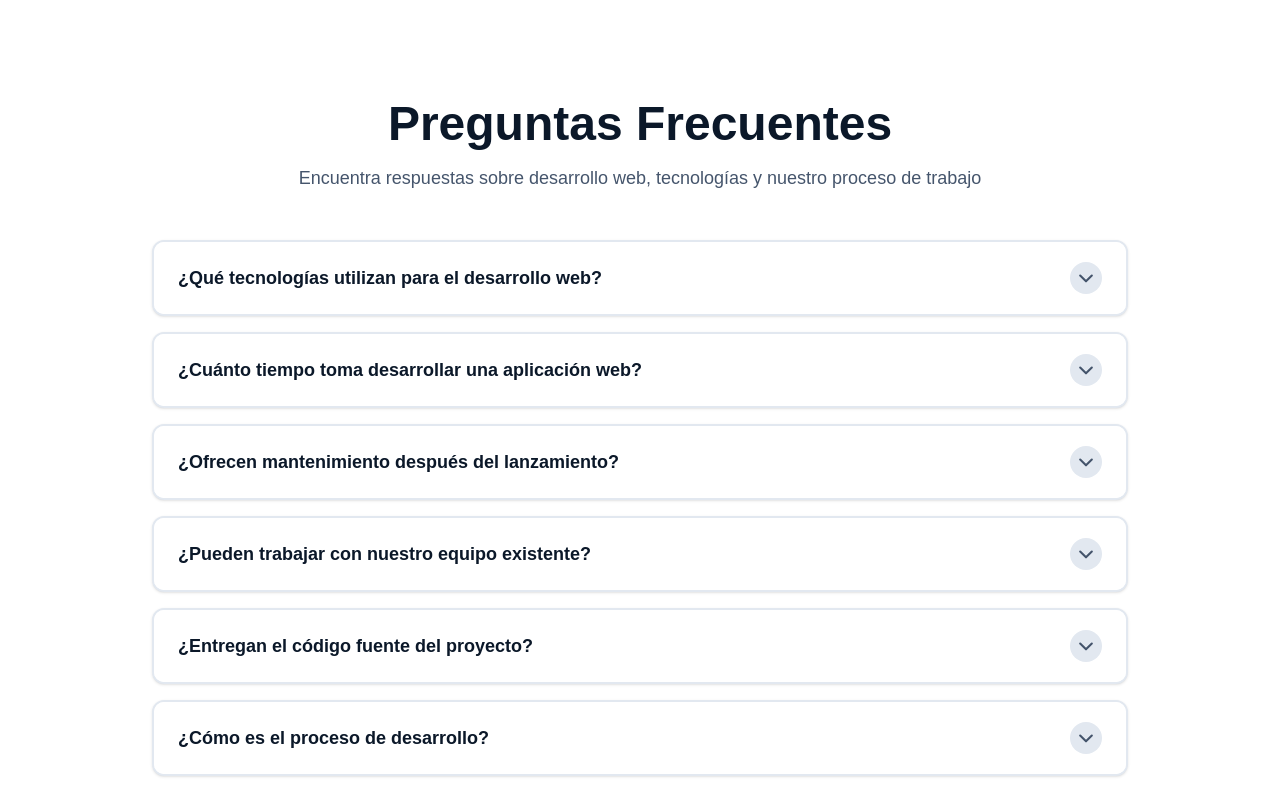
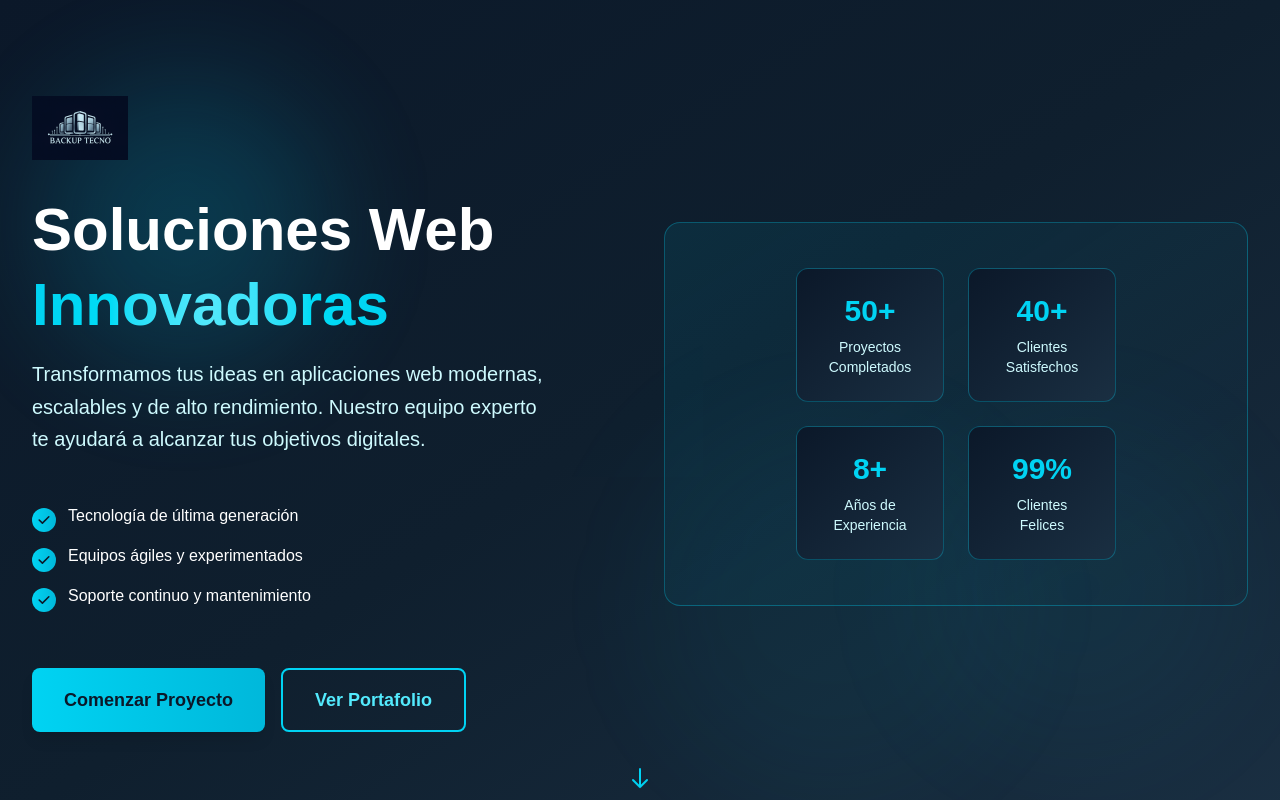
Before and after one commit to JPGenaro/BackupTecno, a Next.js app in the folder frontend/: page / in a window 1280 px wide. Shown: the top 800 px of the page. Built offline with nearby package versions, Linux system fonts and the light colour scheme.

Commit message:
Heroe section avanzando

```diff
--- a/frontend/src/app/page.tsx
+++ b/frontend/src/app/page.tsx
@@ -1,6 +1,7 @@
 'use client';
 
 import { useState } from 'react';
+import HeroSection from '@/components/HeroSection';
 
 export default function Home() {
   const [openFaq, setOpenFaq] = useState<number | null>(null);
@@ -37,9 +38,13 @@ export default function Home() {
   };
 
   return (
-    <div style={{ padding: "20px", fontFamily: "Arial, sans-serif", backgroundColor: "#fff" }}>
-      <main>
-        {/* FAQ Section */}
+    <>
+      {/* Hero Section - Full width */}
+      <HeroSection />
+
+      <div style={{ padding: "20px", fontFamily: "Arial, sans-serif", backgroundColor: "#fff" }}>
+        <main>
+          {/* FAQ Section */}
         <section className="my-20 max-w-5xl mx-auto px-6">
           <div className="text-center mb-12">
             <h2 className="text-4xl md:text-5xl font-bold text-[#0B1829] mb-4">
@@ -148,6 +153,7 @@ export default function Home() {
           }
         }
       `}</style>
-    </div>
+      </div>
+    </>
   );
 }
--- /dev/null
+++ b/frontend/src/components/HeroSection.tsx
@@ -0,0 +1,162 @@
+'use client';
+
+import Image from 'next/image';
+
+export default function HeroSection() {
+  return (
+    <section className="relative w-full min-h-screen flex items-center justify-center overflow-hidden bg-gradient-to-br from-[#0B1829] via-[#0f1f2e] to-[#1a2f42]">
+      {/* Animated background elements */}
+      <div className="absolute inset-0 overflow-hidden">
+        <div className="absolute top-20 left-10 w-72 h-72 bg-cyan-500/20 rounded-full blur-3xl animate-pulse"></div>
+        <div className="absolute bottom-20 right-10 w-80 h-80 bg-cyan-400/10 rounded-full blur-3xl animate-pulse" style={{ animationDelay: '1s' }}></div>
+        <div className="absolute top-1/2 left-1/2 w-96 h-96 bg-cyan-400/5 rounded-full blur-3xl animate-pulse" style={{ animationDelay: '2s' }}></div>
+      </div>
+
+      {/* Grid pattern overlay */}
+      <div className="absolute inset-0 opacity-[0.03]" style={{
+        backgroundImage: 'linear-gradient(0deg, transparent 24%, rgba(255, 255, 255, 0.05) 25%, rgba(255, 255, 255, 0.05) 26%, transparent 27%, transparent 74%, rgba(255, 255, 255, 0.05) 75%, rgba(255, 255, 255, 0.05) 76%, transparent 77%, transparent), linear-gradient(90deg, transparent 24%, rgba(255, 255, 255, 0.05) 25%, rgba(255, 255, 255, 0.05) 26%, transparent 27%, transparent 74%, rgba(255, 255, 255, 0.05) 75%, rgba(255, 255, 255, 0.05) 76%, transparent 77%, transparent)',
+        backgroundSize: '50px 50px'
+      }}></div>
+
+      {/* Content container */}
+      <div className="relative z-10 w-full px-4 sm:px-6 lg:px-8 max-w-7xl mx-auto">
+        <div className="grid grid-cols-1 lg:grid-cols-2 gap-8 lg:gap-12 items-center py-12 sm:py-16 lg:py-24">
+
+          {/* Left content */}
+          <div className="space-y-8 text-center lg:text-left animate-fadeInLeft">
+            {/* Logo */}
+            <div className="flex justify-center lg:justify-start">
+              <div className="relative h-16 w-auto">
+                <Image
+                  src="/logo.png"
+                  alt="BackupTecno Logo"
+                  width={200}
+                  height={64}
+                  className="h-16 w-auto object-contain"
+                  priority
+                />
+              </div>
+            </div>
+
+            {/* Main headline */}
+            <div className="space-y-4">
+              <h1 className="text-4xl sm:text-5xl lg:text-6xl font-bold text-white leading-tight">
+                Soluciones Web{' '}
+                <span className="text-transparent bg-clip-text bg-gradient-to-r from-cyan-400 via-cyan-300 to-cyan-400 animate-pulse">
+                  Innovadoras
+                </span>
+              </h1>
+              <p className="text-lg sm:text-xl text-cyan-100 font-light leading-relaxed max-w-lg">
+                Transformamos tus ideas en aplicaciones web modernas, escalables y de alto rendimiento.
+                Nuestro equipo experto te ayudará a alcanzar tus objetivos digitales.
+              </p>
+            </div>
+
+            {/* Value propositions */}
+            <div className="space-y-3 pt-4">
+              <div className="flex items-start gap-3 justify-center lg:justify-start group">
+                <div className="flex-shrink-0 w-6 h-6 rounded-full bg-gradient-to-r from-cyan-400 to-cyan-500 flex items-center justify-center mt-1 group-hover:scale-110 transition-transform">
+                  <svg className="w-4 h-4 text-[#0B1829]" fill="currentColor" viewBox="0 0 20 20">
+                    <path fillRule="evenodd" d="M16.707 5.293a1 1 0 010 1.414l-8 8a1 1 0 01-1.414 0l-4-4a1 1 0 011.414-1.414L8 12.586l7.293-7.293a1 1 0 011.414 0z" clipRule="evenodd" />
+                  </svg>
+                </div>
+                <span className="text-white text-sm sm:text-base font-medium">Tecnología de última generación</span>
+              </div>
+              <div className="flex items-start gap-3 justify-center lg:justify-start group">
+                <div className="flex-shrink-0 w-6 h-6 rounded-full bg-gradient-to-r from-cyan-400 to-cyan-500 flex items-center justify-center mt-1 group-hover:scale-110 transition-transform">
+                  <svg className="w-4 h-4 text-[#0B1829]" fill="currentColor" viewBox="0 0 20 20">
+                    <path fillRule="evenodd" d="M16.707 5.293a1 1 0 010 1.414l-8 8a1 1 0 01-1.414 0l-4-4a1 1 0 011.414-1.414L8 12.586l7.293-7.293a1 1 0 011.414 0z" clipRule="evenodd" />
+                  </svg>
+                </div>
+                <span className="text-white text-sm sm:text-base font-medium">Equipos ágiles y experimentados</span>
+              </div>
+              <div className="flex items-start gap-3 justify-center lg:justify-start group">
+                <div className="flex-shrink-0 w-6 h-6 rounded-full bg-gradient-to-r from-cyan-400 to-cyan-500 flex items-center justify-center mt-1 group-hover:scale-110 transition-transform">
+                  <svg className="w-4 h-4 text-[#0B1829]" fill="currentColor" viewBox="0 0 20 20">
+                    <path fillRule="evenodd" d="M16.707 5.293a1 1 0 010 1.414l-8 8a1 1 0 01-1.414 0l-4-4a1 1 0 011.414-1.414L8 12.586l7.293-7.293a1 1 0 011.414 0z" clipRule="evenodd" />
+                  </svg>
+                </div>
+                <span className="text-white text-sm sm:text-base font-medium">Soporte continuo y mantenimiento</span>
+              </div>
+            </div>
+
+            {/* CTA Buttons */}
+            <div className="flex flex-col sm:flex-row gap-4 pt-6 justify-center lg:justify-start">
+              <button className="px-8 py-4 bg-gradient-to-r from-cyan-400 to-cyan-500 text-[#0B1829] font-bold text-lg rounded-lg hover:from-cyan-300 hover:to-cyan-400 transition-all duration-300 transform hover:scale-105 shadow-lg hover:shadow-2xl hover:shadow-cyan-500/50">
+                Comenzar Proyecto
+              </button>
+              <button className="px-8 py-4 border-2 border-cyan-400 text-cyan-300 font-bold text-lg rounded-lg hover:bg-cyan-400/10 transition-all duration-300 transform hover:scale-105 hover:text-cyan-200">
+                Ver Portafolio
+              </button>
+            </div>
+          </div>
+
+          {/* Right side - Decorative element with stats */}
+          <div className="hidden lg:flex justify-center items-center animate-fadeInRight">
+            <div className="relative w-full h-96 flex items-center justify-center">
+              {/* Main card */}
+              <div className="absolute inset-0 bg-gradient-to-br from-cyan-500/10 to-transparent rounded-2xl border border-cyan-400/30 backdrop-blur-sm"></div>
+
+              {/* Stats grid */}
+              <div className="relative z-10 grid grid-cols-2 gap-6 p-8 w-full max-w-sm">
+                <div className="bg-gradient-to-br from-[#0B1829] to-[#1a2f42] rounded-xl p-6 border border-cyan-400/30 text-center group hover:border-cyan-400 transition-all hover:shadow-lg hover:shadow-cyan-500/20">
+                  <div className="text-3xl font-bold text-cyan-400 mb-2 group-hover:scale-110 transition-transform">50+</div>
+                  <p className="text-cyan-100 text-sm font-medium">Proyectos Completados</p>
+                </div>
+                <div className="bg-gradient-to-br from-[#0B1829] to-[#1a2f42] rounded-xl p-6 border border-cyan-400/30 text-center group hover:border-cyan-400 transition-all hover:shadow-lg hover:shadow-cyan-500/20">
+                  <div className="text-3xl font-bold text-cyan-400 mb-2 group-hover:scale-110 transition-transform">40+</div>
+                  <p className="text-cyan-100 text-sm font-medium">Clientes Satisfechos</p>
+                </div>
+                <div className="bg-gradient-to-br from-[#0B1829] to-[#1a2f42] rounded-xl p-6 border border-cyan-400/30 text-center group hover:border-cyan-400 transition-all hover:shadow-lg hover:shadow-cyan-500/20">
+                  <div className="text-3xl font-bold text-cyan-400 mb-2 group-hover:scale-110 transition-transform">8+</div>
+                  <p className="text-cyan-100 text-sm font-medium">Años de Experiencia</p>
+                </div>
+                <div className="bg-gradient-to-br from-[#0B1829] to-[#1a2f42] rounded-xl p-6 border border-cyan-400/30 text-center group hover:border-cyan-400 transition-all hover:shadow-lg hover:shadow-cyan-500/20">
+                  <div className="text-3xl font-bold text-cyan-400 mb-2 group-hover:scale-110 transition-transform">99%</div>
+                  <p className="text-cyan-100 text-sm font-medium">Clientes Felices</p>
+                </div>
+              </div>
+            </div>
+          </div>
+        </div>
+      </div>
+
+      {/* Scroll indicator */}
+      <div className="absolute bottom-8 left-1/2 transform -translate-x-1/2 animate-bounce">
+        <svg className="w-6 h-6 text-cyan-400" fill="none" stroke="currentColor" viewBox="0 0 24 24">
+          <path strokeLinecap="round" strokeLinejoin="round" strokeWidth={2} d="M19 14l-7 7m0 0l-7-7m7 7V3" />
+        </svg>
+      </div>
+
+      <style jsx>{`
+        @keyframes fadeInLeft {
+          from {
+            opacity: 0;
+            transform: translateX(-50px);
+          }
+          to {
+            opacity: 1;
+            transform: translateX(0);
+          }
+        }
+        @keyframes fadeInRight {
+          from {
+            opacity: 0;
+            transform: translateX(50px);
+          }
+          to {
+            opacity: 1;
+            transform: translateX(0);
+          }
+        }
+        .animate-fadeInLeft {
+          animation: fadeInLeft 0.8s ease-out forwards;
+        }
+        .animate-fadeInRight {
+          animation: fadeInRight 0.8s ease-out forwards;
+          animation-delay: 0.2s;
+        }
+      `}</style>
+    </section>
+  );
+}
```
